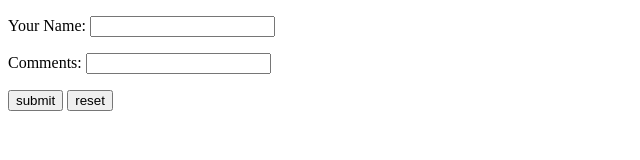
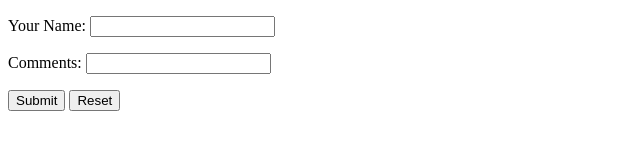
Before and after one commit to markgicharu/CSC103_INTRO_TO_WEBDEV, a plain HTML site: page index.html in a window 1280 px wide. Shown: the full height of the page, 0-640 px from the left. Drawn offline with Linux system fonts and the light colour scheme.

Commit message:
Update index.html

```diff
--- a/index.html
+++ b/index.html
@@ -3,17 +3,16 @@
 <html lang="en">
     <head>
         <meta charset="utf-8" />
-        <title></title>
-        <!--<script src="myScript.js"></script>-->
+        <title>Comment Page</title>
     </head>
     <body>
-        <form name="myForm" method = "post">
+        <form method ="post">
             <p>Your Name: <input type="text" name="yourName">  <br></p>
-           <!-- <input type="email" name="email" required> Email: <br>-->
+
             <p> Comments: <input type="text" width="25%" height="25%" name="comments"> <br></p>
-            <button type="button"  value="submit">submit</button>
-             <button type="button" value="reset" >reset </button>
 
+            <button type="button" value="submit">Submit</button>
+			<button type="button" value="reset">Reset</button>
 
 
         </form>
```
